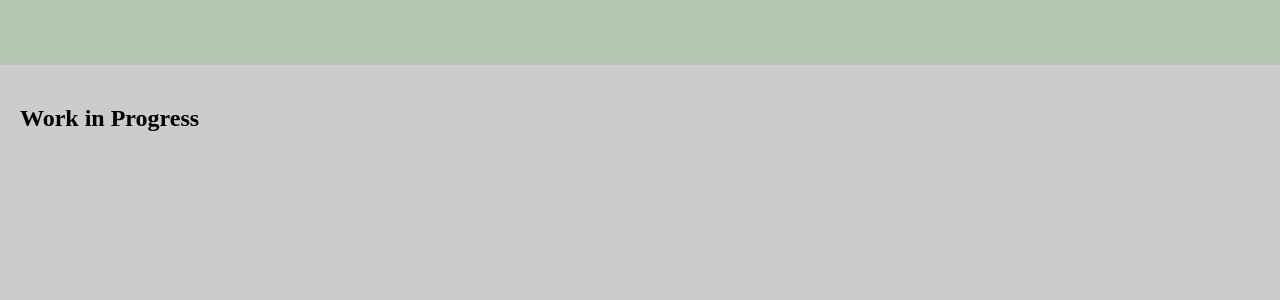
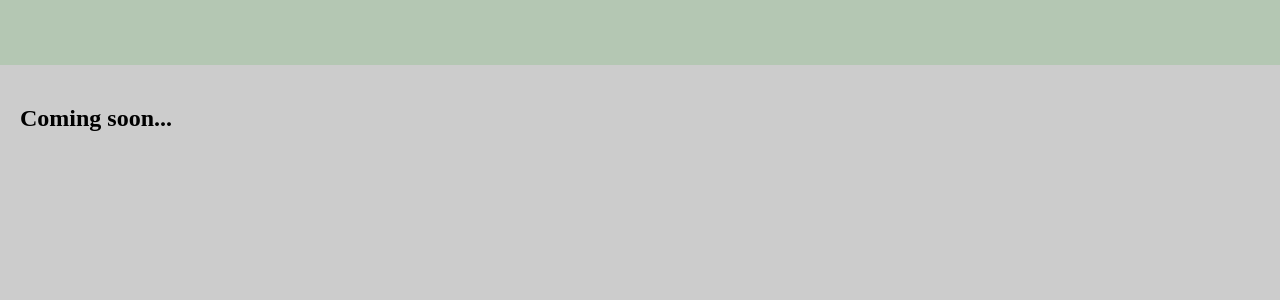
Before and after one commit to PlGGS/sharonboris.com, a Jekyll site: the page built from eldercare.html, in a window 1280 px wide and 1327 px high. Shown: the part 335-635 px from the top of the window. Built offline with Jekyll 4.4.1, drawn with Linux system fonts in a browser that asks for light colours; nearby versions of some CDN libraries; some web fonts are replaced.

Commit message:
Updated eldercare section

```diff
--- a/eldercare.html
+++ b/eldercare.html
@@ -16,8 +16,7 @@ css: eldercare
     </div>
 </section>
 <section id="about">
-
     <div class="inner">
-        <h1>Work in Progress</h1>
+        <h1>Coming soon...</h1>
     </div>
 </section>
```
